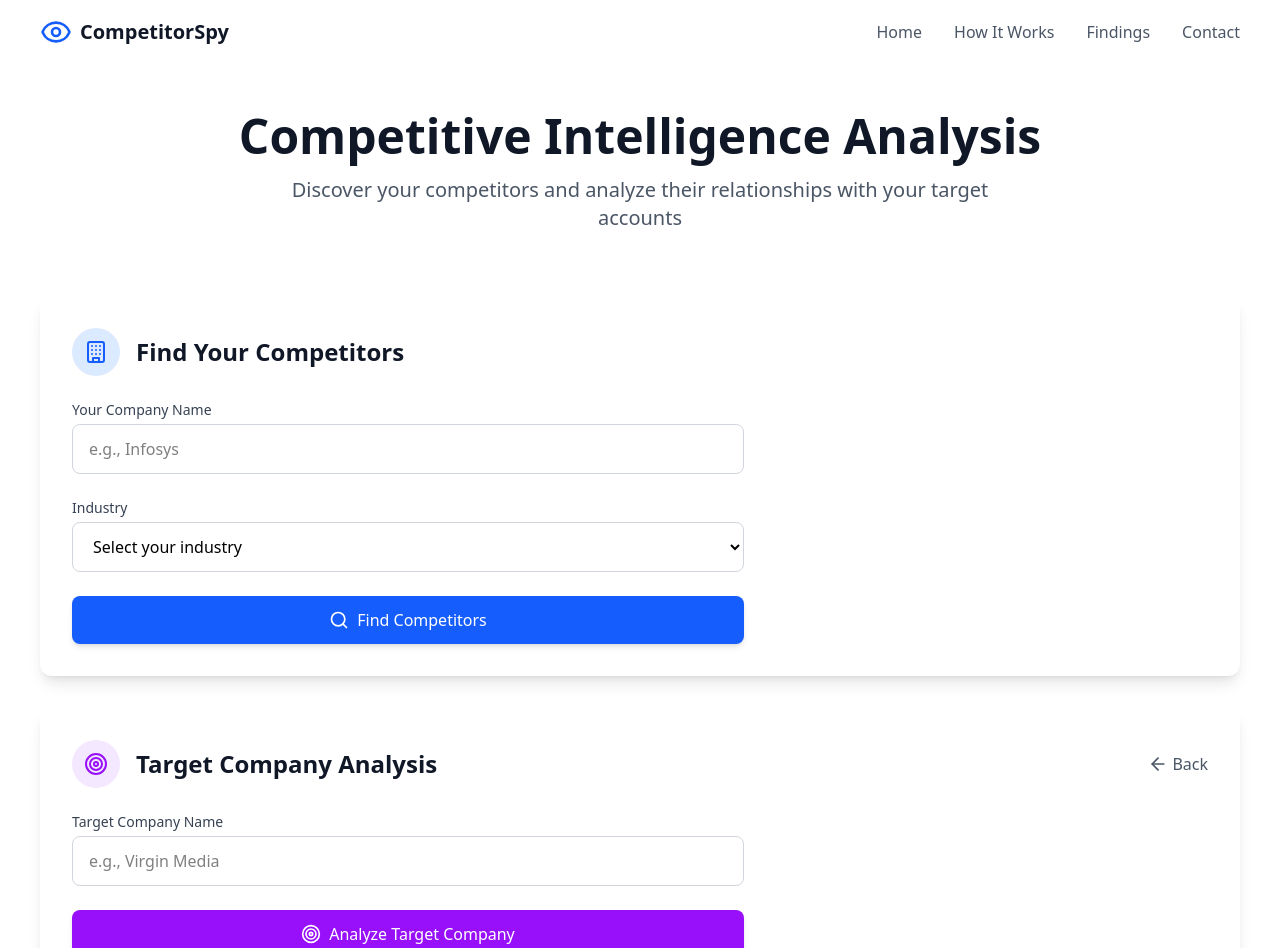
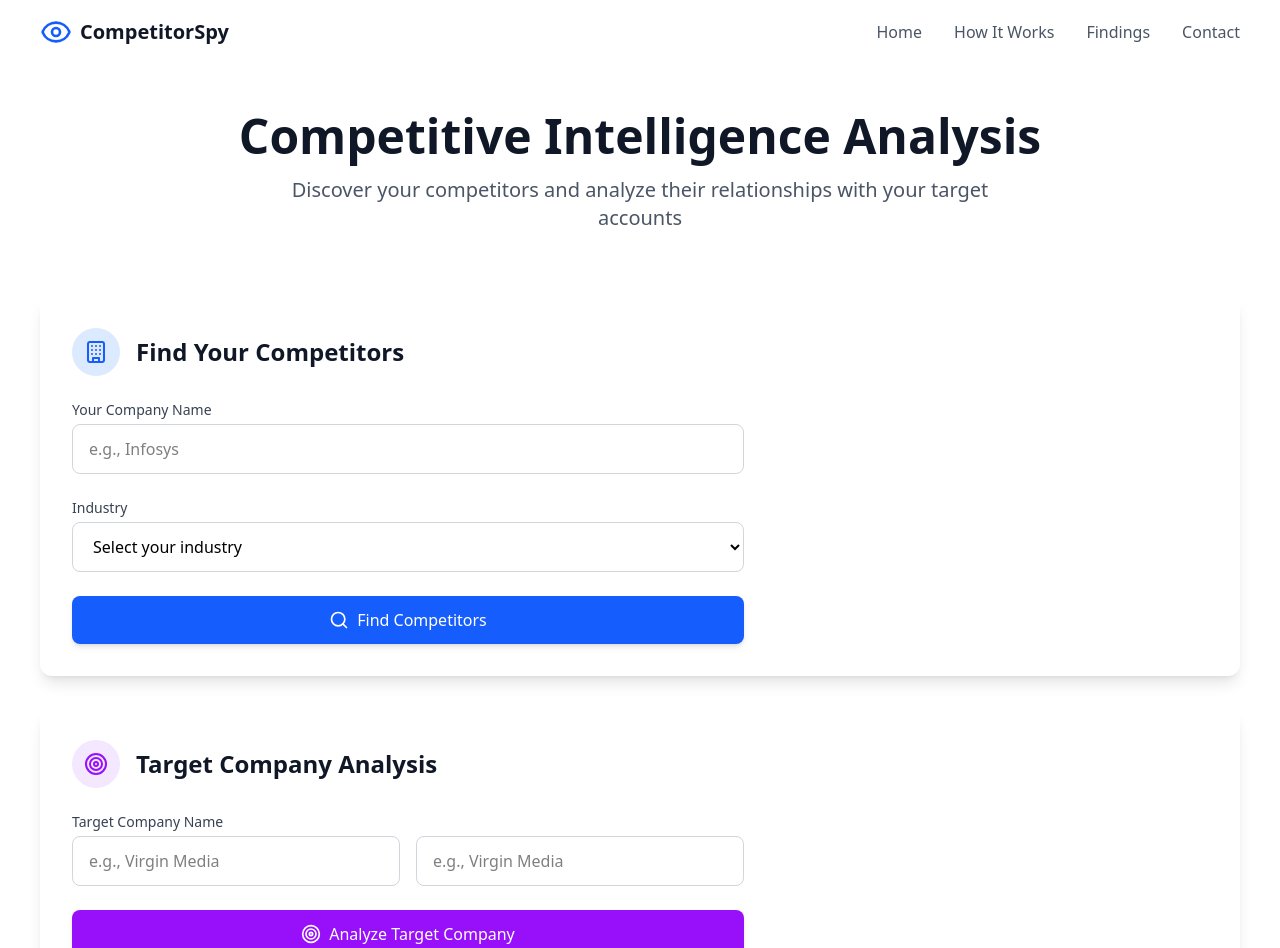
Before and after one commit to NOOB-3301/AI_-Competitor_Analysis, a Next.js app: page /analysis in a window 1280 px wide. Shown: the top 948 px of the page. Built offline with nearby package versions, Linux system fonts and the light colour scheme.

Commit message:
feat: Update TargetAnalysis component to handle API calls for collaboration data; refactor input handling and remove unused props

```diff
--- a/app/analysis/page.tsx
+++ b/app/analysis/page.tsx
@@ -39,8 +39,8 @@ export default function page()  {
             onComplete={() => setAnalysisStep(2)}
           />
           <TargetAnalysis
-            isActive={analysisStep === 2}
-            onBack={() => setAnalysisStep(1)}
+            // isActive={analysisStep === 2}
+            // onBack={() => setAnalysisStep(1)}
           />
         </div>
       </div>
--- a/app/api/getcollabs/route.ts
+++ b/app/api/getcollabs/route.ts
@@ -12,21 +12,23 @@ export async function POST(req: Request) {
         return new Response(JSON.stringify({ error: 'Missing company names' }), { status: 400 });
     }
 
-    const queryCollabs = [`${targetCompany} ${competitorCompany} collaboration`];
+    const query = `${targetCompany} ${competitorCompany} collaboration`;
 
     const results: Result[] = [];
 
-    // Use Promise.all to handle all scraping tasks
-    await Promise.all(
-        queryCollabs.map(async (query) => {
     const duckUrl = `https://html.duckduckgo.com/html/?q=${encodeURIComponent(query)}`;
+
     try {
         const { data: html } = await axios.get(duckUrl, {
             headers: {
-                        'User-Agent': 'Mozilla/5.0 (compatible; scraperbot/1.0)',
-                    },
+              'User-Agent': 'Mozilla/5.0 (Windows NT 10.0; Win64; x64) AppleWebKit/537.36 (KHTML, like Gecko) Chrome/122.0.0.0 Safari/537.36',
+              'Accept-Language': 'en-US,en;q=0.9',
+              'Accept': 'text/html,application/xhtml+xml,application/xml;q=0.9,image/webp,*/*;q=0.8',
+              'Referer': 'https://duckduckgo.com/',
+              'DNT': '1', // Do Not Track
+              'Upgrade-Insecure-Requests': '1',
+            }
           });
-
 
         const $ = cheerio.load(html);
         console.log("html", $.html()) // Log the first 1000 characters of the HTML
@@ -43,12 +45,11 @@ export async function POST(req: Request) {
                 results.push({ title, link: finalLink });
             }
         });
-            } catch (err: any) {
-                console.error(`Error scraping query "${query}":`, err.message);
-                return new Response(JSON.stringify({ error: `Failed to scrape data for query "${query}"`, errDetails: err.message }))
-            }
-        })
-    );
 
         return new Response(JSON.stringify({ count: results.length, results }), { status: 200 });
+
+    } catch (error) {
+        console.error('Error:', error);
+        return new Response(JSON.stringify({ error: 'Failed to scrape data' }), { status: 500 });
     }
+}
--- a/app/components/analysiscomp/TargetAnalysis.tsx
+++ b/app/components/analysiscomp/TargetAnalysis.tsx
@@ -7,6 +7,7 @@ import {
   LoaderIcon,
   ExternalLinkIcon,
 } from 'lucide-react'
+import axios from 'axios'
 interface TargetAnalysisProps {
   isActive: boolean
   onBack: () => void
@@ -17,45 +18,31 @@ interface AnalysisResult {
   description: string
   confidence: number
 }
-export const TargetAnalysis: React.FC<TargetAnalysisProps> = ({
-  isActive,
-  onBack,
-}) => {
+export const TargetAnalysis = () => {
   const [targetCompany, setTargetCompany] = useState('')
+  const [competitorCompany, setCompetitorCompany] = useState('')
+
   const [isLoading, setIsLoading] = useState(false)
   const [results, setResults] = useState<AnalysisResult[]>([])
+
+
   const handleSubmit = async (e: React.FormEvent) => {
     e.preventDefault()
     setIsLoading(true)
-    // Simulate API call
-    setTimeout(() => {
-      setResults([
-        {
-          competitor: 'Accenture',
-          relationship: 'Active Partnership',
-          description:
-            'Currently working on digital transformation initiatives',
-          confidence: 95,
-        },
-        {
-          competitor: 'TCS',
-          relationship: 'Recent Contract',
-          description: 'Cloud migration and IT services',
-          confidence: 88,
-        },
-        {
-          competitor: 'Wipro',
-          relationship: 'Past Engagement',
-          description: 'Network infrastructure upgrade project',
-          confidence: 75,
-        },
-      ])
+
+    const resp = await axios.post("/api/getcollabs",{
+      targetCompany,
+      competitorCompany
+    })
     setIsLoading(false)
-    }, 2000)
+    console.log(resp.data)
+
   }
+
+
   return (
     <motion.section
-      className={`bg-white rounded-xl shadow-lg p-8 ${!isActive && 'opacity-50'}`}
+      className={`bg-white rounded-xl shadow-lg p-8 w-full`}
       initial={{
         opacity: 0,
         y: 20,
@@ -77,20 +64,6 @@ export const TargetAnalysis: React.FC<TargetAnalysisProps> = ({
             Target Company Analysis
           </h2>
         </div>
-        <motion.button
-          onClick={onBack}
-          className="text-gray-600 hover:text-gray-900 flex items-center"
-          whileHover={{
-            scale: 1.05,
-          }}
-          whileTap={{
-            scale: 0.95,
-          }}
-          disabled={!isActive}
-        >
-          <ArrowLeftIcon className="h-5 w-5 mr-1" />
-          Back
-        </motion.button>
       </div>
       <form onSubmit={handleSubmit} className="space-y-6 max-w-2xl">
         <div>
@@ -100,6 +73,7 @@ export const TargetAnalysis: React.FC<TargetAnalysisProps> = ({
           >
             Target Company Name
           </label>
+          <div className='flex flex-row gap-4'>
             <input
               type="text"
               id="target"
@@ -107,8 +81,16 @@ export const TargetAnalysis: React.FC<TargetAnalysisProps> = ({
               onChange={(e) => setTargetCompany(e.target.value)}
               className="w-full px-4 py-3 rounded-lg border border-gray-300 focus:ring-2 focus:ring-purple-500 focus:border-purple-500 outline-none"
               placeholder="e.g., Virgin Media"
-            disabled={!isActive}
             />
+            <input
+              type="text"
+              id="target"
+              value={competitorCompany}
+              onChange={(e) => setCompetitorCompany(e.target.value)}
+              className="w-full px-4 py-3 rounded-lg border border-gray-300 focus:ring-2 focus:ring-purple-500 focus:border-purple-500 outline-none"
+              placeholder="e.g., Virgin Media"
+            />
+          </div>
         </div>
         <motion.button
           type="submit"
@@ -119,7 +101,7 @@ export const TargetAnalysis: React.FC<TargetAnalysisProps> = ({
           whileTap={{
             scale: 0.98,
           }}
-          disabled={!isActive || isLoading}
+          disabled={isLoading}
         >
           {isLoading ? (
             <LoaderIcon className="h-5 w-5 animate-spin" />
```
Lines whose indentation alone changed are shown as unchanged.
